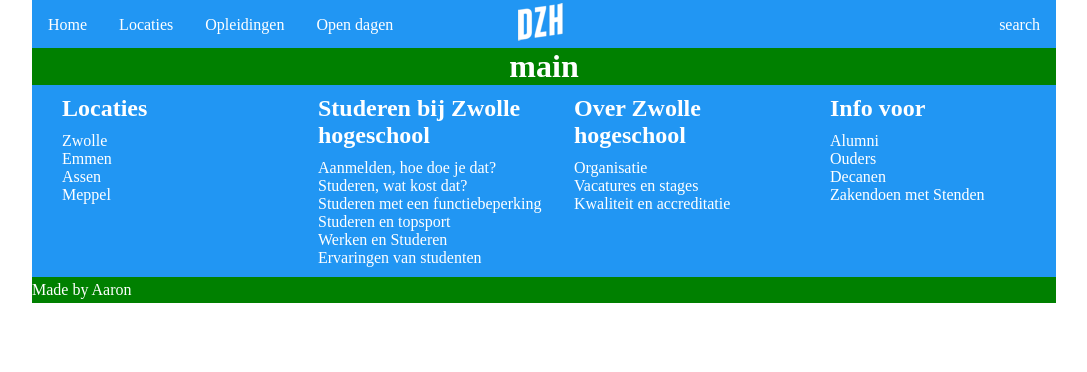
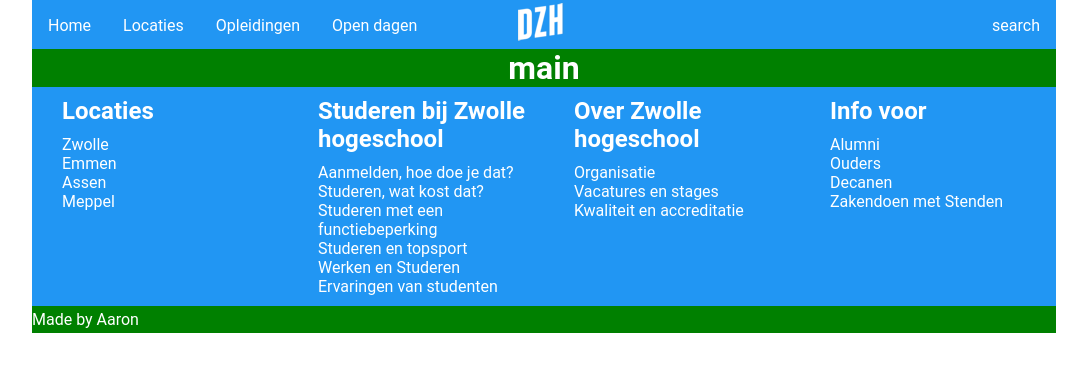
Before and after one commit to MarcoDost/Hgroep, a PHP site: page / in a window 1280 px wide. Shown: the top 372 px of the page, without its empty margins (96-1183 px from the left). Run offline with PHP 8.4, Linux system fonts and the light colour scheme.

Commit message:
font-css

```diff
--- a/project.css
+++ b/project.css
@@ -1,6 +1,9 @@
 *{
   margin: 0px;
   padding: 0px;
+}
+body{
+  font-family: roboto, "Dejavu Sans", sans-serif;
 }
 #container{
   margin-left: auto;
```
